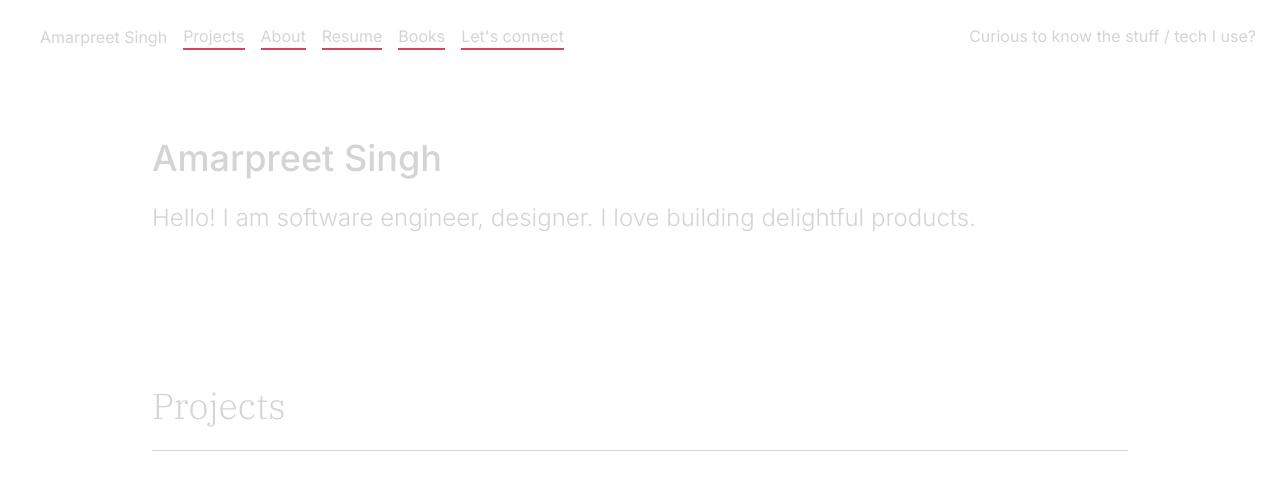
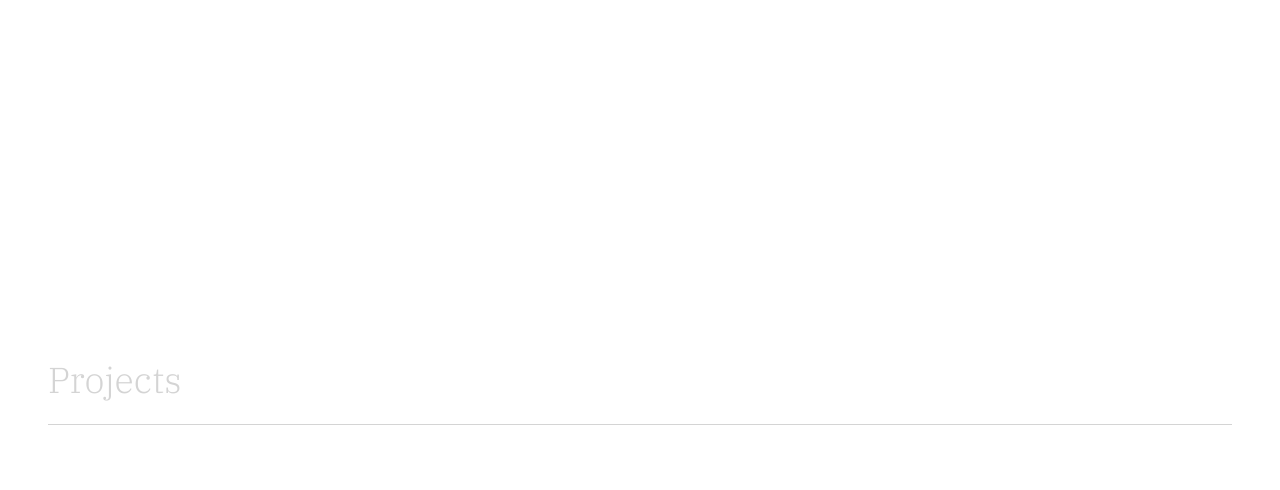
Before and after one commit to amarmanhala/infiniteloop, a Next.js app: page / in a window 1280 px wide. Shown: the top 490 px of the page. Built offline with nearby package versions, Linux system fonts and the light colour scheme.

Commit message:
Re-designed

```diff
--- a/src/app/globals.css
+++ b/src/app/globals.css
@@ -8,8 +8,8 @@
 
 @media (prefers-color-scheme: dark) {
   :root {
-    --background: #030712;
-    --foreground: #e5e7eb;
+    --background: #0c0a09;
+    --foreground: #eee;
   }
 }
 
--- a/src/app/layout.tsx
+++ b/src/app/layout.tsx
@@ -18,7 +18,7 @@ export default function RootLayout({
   return (
     <html lang="en">
       <body className={`${inter.className} p-6`}>
-        <Header />
+
         {children}</body>
     </html>
   )
--- a/src/app/page.tsx
+++ b/src/app/page.tsx
@@ -6,18 +6,16 @@ const ibmPlexSerif = IBM_Plex_Serif({ weight: ["300"], subsets: ["latin"] });
 
 export default function Home() {
   return (
-    <main className="flex min-h-screen flex-col px-6 py-10 sm:px-32 sm:py-20">
-      <section>
-        <h1 className="text-2xl sm:text-4xl text-neutral-300 mb-6 font-medium">
-          Amarpreet Singh
+    <main className="flex min-h-screen flex-col px-6 py-8 sm:px-6 sm:py-6">
+      <section className="">
+        <h1 className="text-5xl text-white font-regular leading-tight">
+        Hello, I&apos;m Amarpreet Singh, a software developer and designer based in chilly Toronto. I spend my time to crafting delightful software solutions that help companies grow their businesses.
+
         </h1>
-        <p className="text-2xl sm:text-2xl text-neutral-300 font-light">
-          Hello! I am software engineer, designer. I love building delightful
-          products.
-        </p>
+
       </section>
 
-      <section className="mt-24 sm:mt-32">
+      <section className="mt-12">
         <h2
           className={`${ibmPlexSerif.className} text-neutral-300 text-2xl sm:text-4xl border-b border-neutral-300 py-3 sm:py-6`}
         >
```
